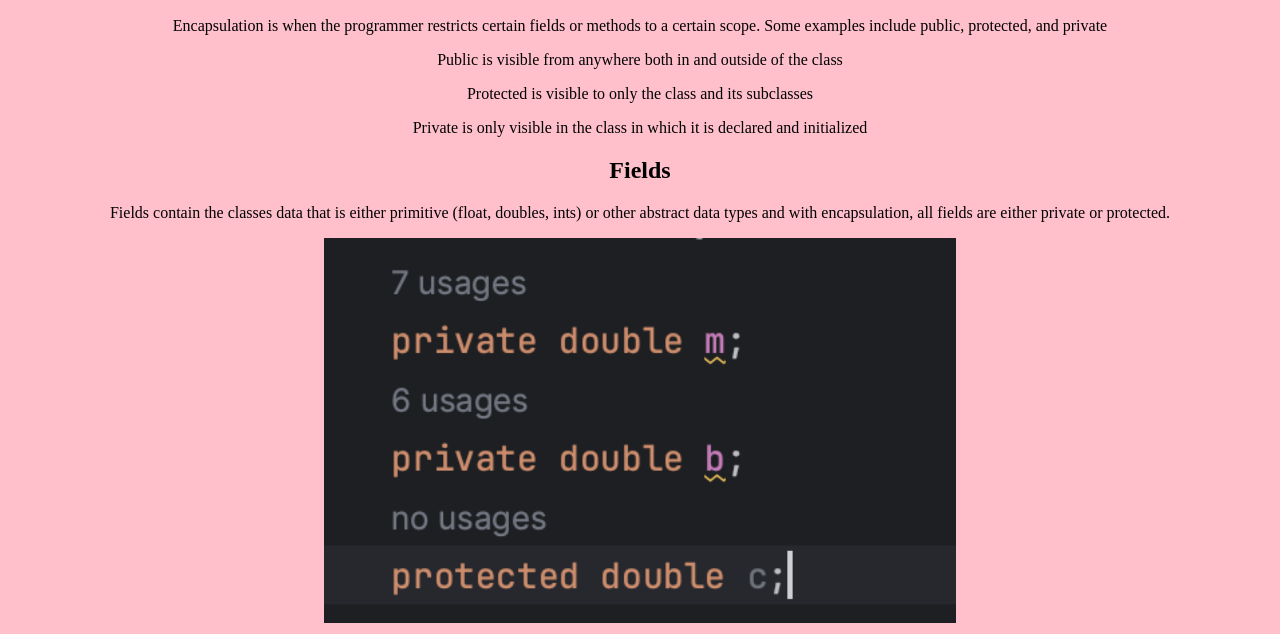
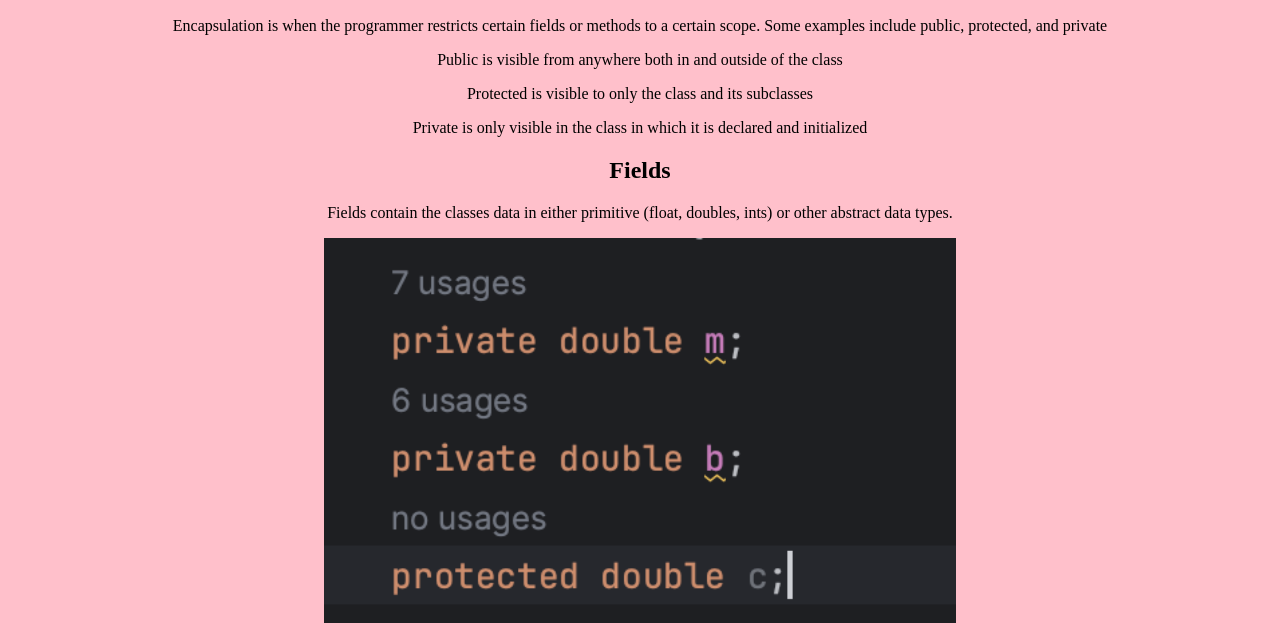
Before and after one commit to tincantunafishy/tincantunafishy.github.io, a plain HTML site: page abstractClasses.html in a window 1280 px wide. Shown: the part 166-800 px from the top of the page. Drawn offline with Linux system fonts and the light colour scheme.

Commit message:
Update abstractClasses.html

```diff
--- a/abstractClasses.html
+++ b/abstractClasses.html
@@ -66,7 +66,7 @@
      <p style="text-align:center;"> Protected is visible to only the class and its subclasses </p>
      <p style="text-align:center;"> Private is only visible in the class in which it is declared and initialized </p>
      <h2 style="text-align:center;">Fields</h2>
-<p style="text-align:center;"> Fields contain the classes data that is either primitive (float, doubles, ints) or other abstract data types and with encapsulation, all fields are either private or protected. </p>
+<p style="text-align:center;"> Fields contain the classes data in either primitive (float, doubles, ints) or other abstract data types.  </p>
      <img src="fields.png" alt="Fields Code" class="center">
     <p style="text-align:center;"> These are examples of fields being private and protected. The syntax for fields is always scope dataType Name.</p>
      <h2 style="text-align:center;">Accessor methods</h2>
```
